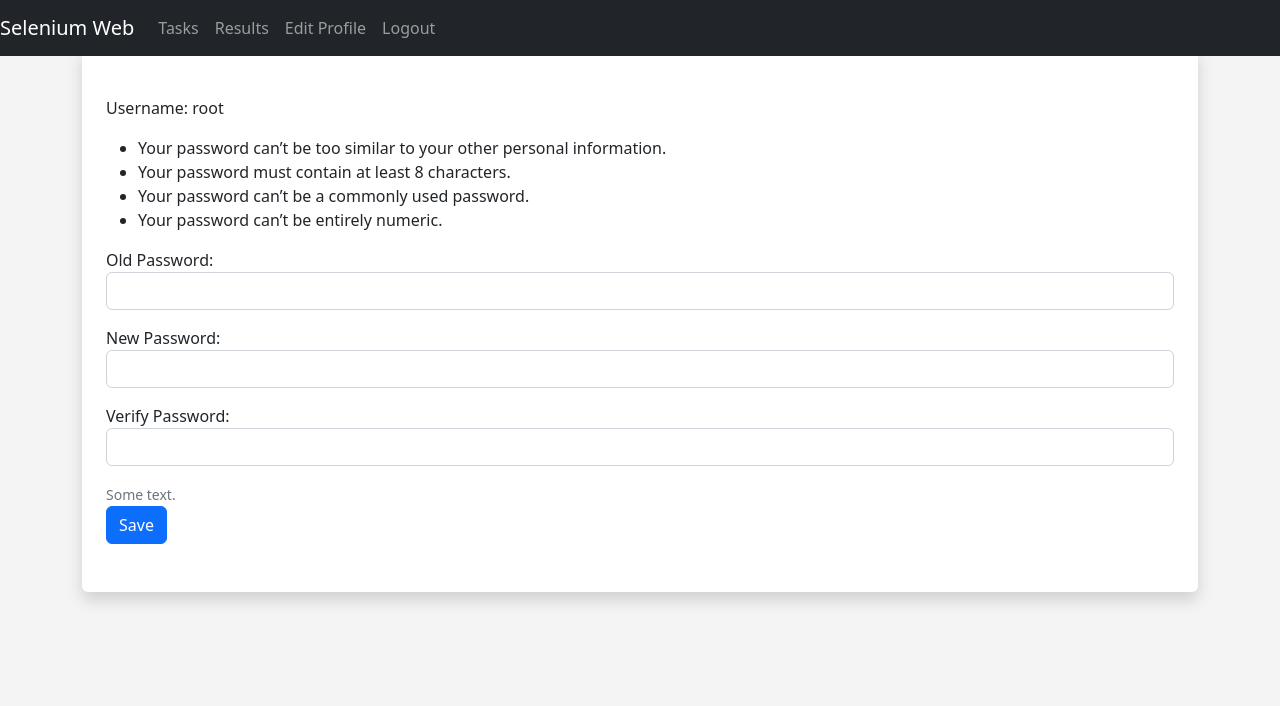
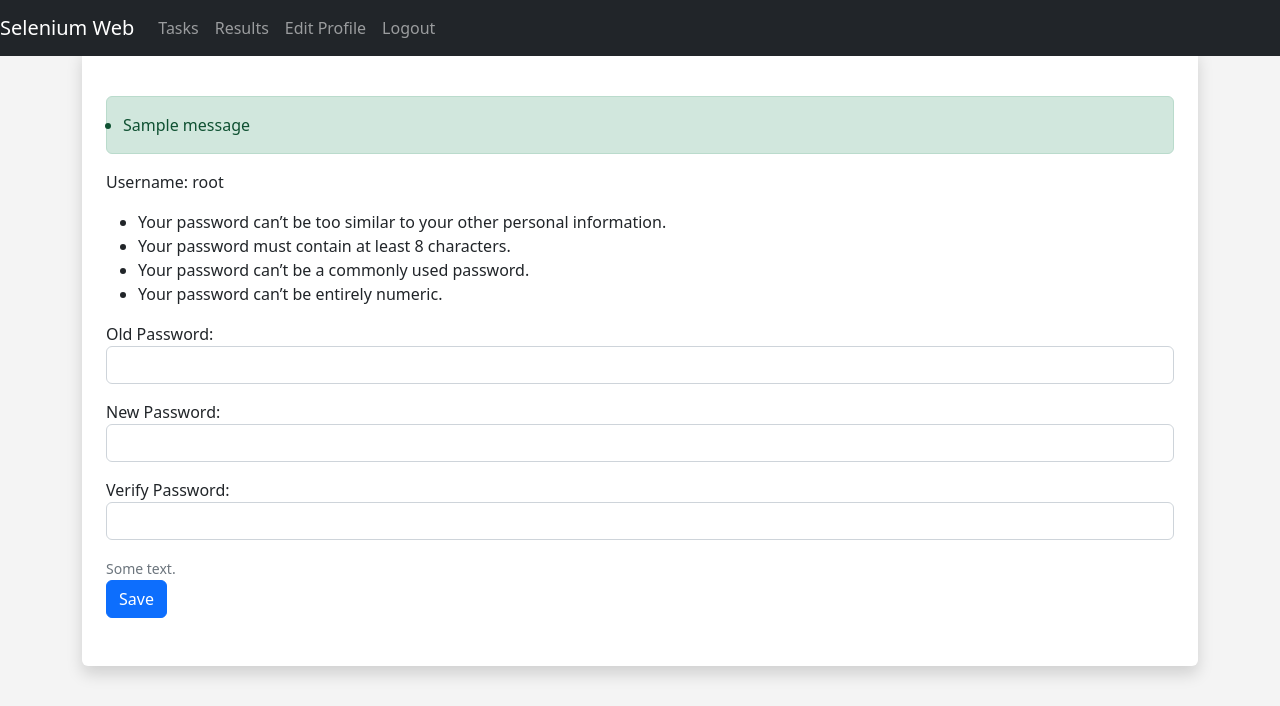
Before and after one commit to Dan-Abr/selenium-web, a Django app: page /password/ in a window 1280 px wide. Shown: the top 706 px of the page. Run offline with Django 3.2, Linux system fonts and the light colour scheme; a user stored in the database is signed in; tables that the repository leaves empty hold one stand-in row (values such as "Sample post"); one stand-in notice (Sample message) is shown; parts of the project's set-up code (start-up, migrations or seed data) failed here and were passed over.

Commit message:
feat: feedback when profile is changed / updated

```diff
--- a/core_app/templates/core_app/auth/change-password.html
+++ b/core_app/templates/core_app/auth/change-password.html
@@ -2,6 +2,13 @@
 
 {% block content %}
 <div class="shadow mt-5 p-4 py-5 bg-body rounded">
+    {% if messages %}
+    <ul class="alert alert-success">
+        {% for message in messages %}
+        <li {% if message.tags %} class=" {{ message.tags }} " {% endif %}> {{ message }} </li>
+        {% endfor %}
+    </ul>
+    {% endif %}
     <p>Username: {{ request.user.username }}</p>
     <ul>
         <li>
--- a/core_app/templates/core_app/layout/header.html
+++ b/core_app/templates/core_app/layout/header.html
@@ -5,7 +5,9 @@
     <meta charset="UTF-8">
     <meta name="viewport" content="width=device-width, initial-scale=1.0">
     <!-- CSS only -->
-<link href="https://cdn.jsdelivr.net/npm/bootstrap@5.2.0-beta1/dist/css/bootstrap.min.css" rel="stylesheet" integrity="sha384-0evHe/X+R7YkIZDRvuzKMRqM+OrBnVFBL6DOitfPri4tjfHxaWutUpFmBp4vmVor" crossorigin="anonymous">
+    {% load static %}
+    <link href="https://cdn.jsdelivr.net/npm/bootstrap@5.2.0-beta1/dist/css/bootstrap.min.css" rel="stylesheet" integrity="sha384-0evHe/X+R7YkIZDRvuzKMRqM+OrBnVFBL6DOitfPri4tjfHxaWutUpFmBp4vmVor" crossorigin="anonymous">
+    <link href="{% static 'css/style.css' %}" rel="stylesheet">
     <title></title>
     <style>
         body {background: #f4f4f4;}
--- a/core_app/views/views_auth.py
+++ b/core_app/views/views_auth.py
@@ -23,20 +23,21 @@ class UserRegisterView(SuccessMessageMixin, CreateView):
   template_name = REGISTER_TEMPLATE
   success_url = reverse_lazy('user-login')
   form_class = UserRegisterForm
-  success_message = "Your profile was created successfully"
+  success_message = "Your profile was created successfully."
 
 
-class UserPasswordChangeView(PasswordChangeView):
+class UserPasswordChangeView(SuccessMessageMixin, LoginRequiredMixin, PasswordChangeView):
     template_name = CHANGE_PASSWORD_TEMPLATE
     success_url = reverse_lazy('user-change-password')
     form_class = UserPasswordChangeForm
-    success_message = "Your profile was changed successfully"
+    success_message = "Your profile was changed successfully."
 
 
-class UserSettingsView(LoginRequiredMixin, UpdateView):
+class UserSettingsView(SuccessMessageMixin, LoginRequiredMixin, UpdateView):
   template_name = SETTINGS_TEMPLATE
   success_url = reverse_lazy('user-settings')
   form_class = UserSettingsForm
+  success_message = "Your profile was changed successfully."
 
   def get_object(self):
     # Send the user's data to fill the form
```
Also changed, not shown: core_app/templates/core_app/auth/login.html (+7 -1 lines), core_app/templates/core_app/auth/user-settings.html (+9 -0 lines), core_app/static/css/style.css (added), db.sqlite3. Lines whose indentation alone changed are shown as unchanged.
